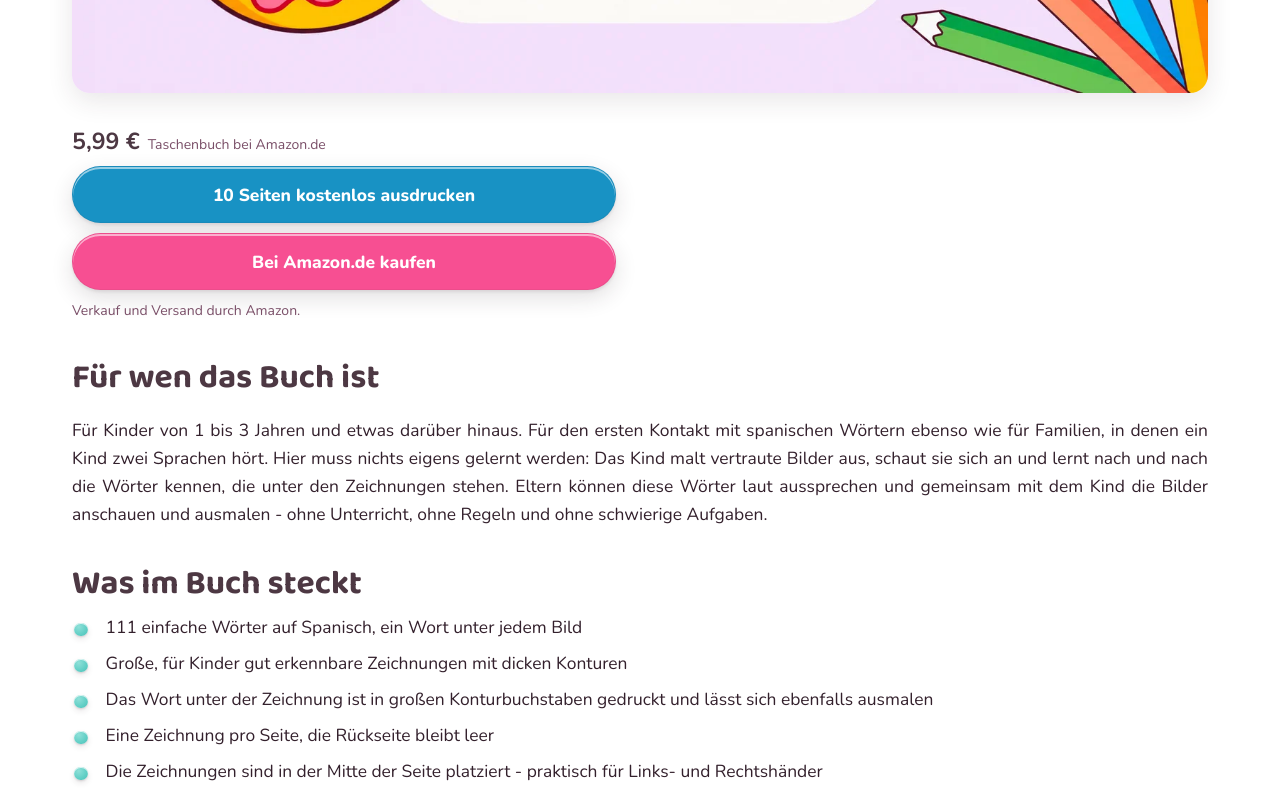
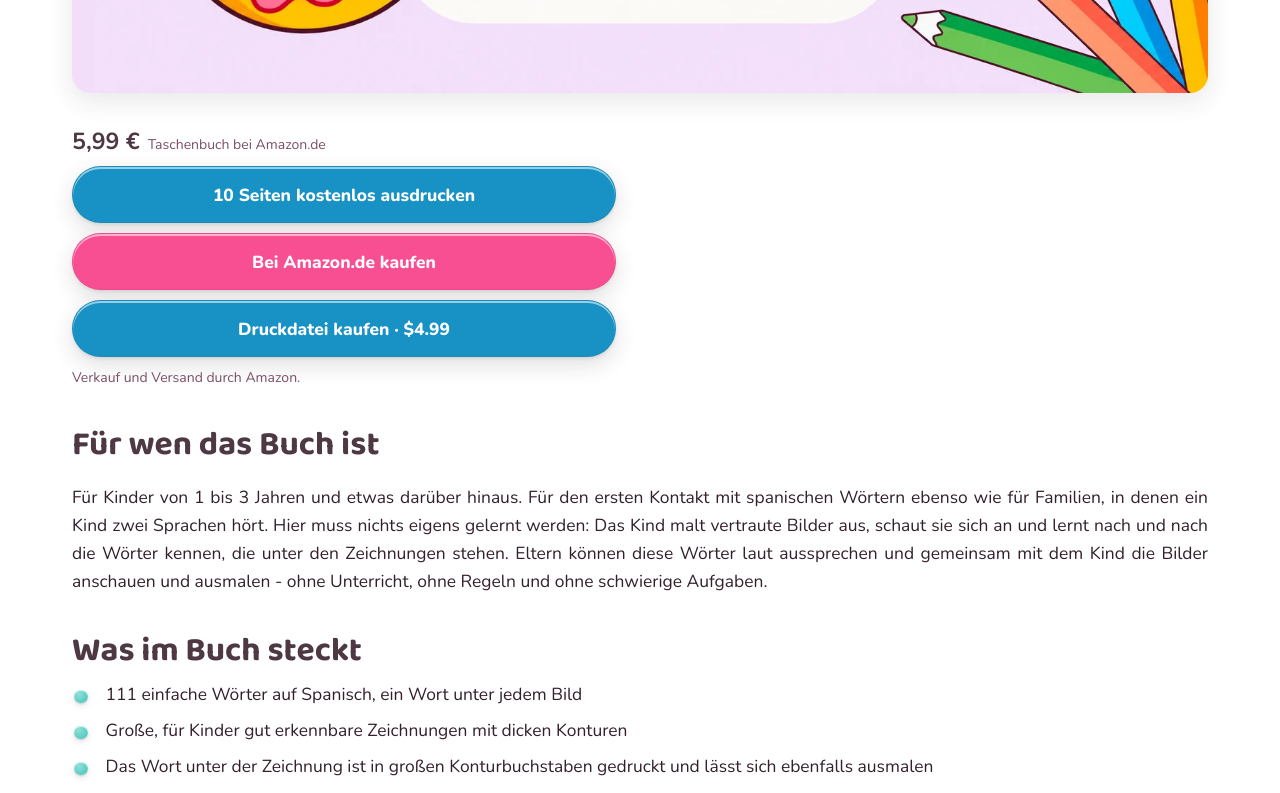
Before and after one commit to dm100usa-oss/toddler-coloring-book, a Next.js app: page /de/malbuch-erste-woerter-spanisch in a window 1280 px wide. Shown: the part 2800-3593 px from the top of the page. Built offline with nearby package versions, Linux system fonts and the light colour scheme.

Commit message:
Add files via upload

```diff
--- a/src/components/BuyPdf.tsx
+++ b/src/components/BuyPdf.tsx
@@ -19,18 +19,38 @@ import { PDF_PRICE_LABEL, pdfFormats } from "@/lib/pdfShop";
    Цена и название товара берутся на нашей стороне, в обработчике
    оплаты. Из браузера приходит только номер книги, размер листа, язык
    и адрес возврата: цене, присланной снаружи, доверять нельзя. */
+/** Надписи на кнопке. Страницы для стран не входят в языковую систему
+    сайта и держат свои слова у себя, поэтому текст сюда можно передать
+    отдельно. Если ничего не передали, берем из общего словаря. */
+export type PdfLabels = {
+  buyPdf: string;
+  pdfPickSize: string;
+  buyPdfLetter: string;
+  buyPdfA4: string;
+  pdfLetterHint: string;
+  pdfA4Hint: string;
+  pdfNote: string;
+};
+
 export function BuyPdf({
   lang,
   book,
   back,
+  labels,
 }: {
+  /** Язык, на котором открывается страница оплаты и уходит письмо.
+      У страниц для стран это язык издания: покупатель немецкой
+      страницы про английскую книгу получает английское письмо, потому
+      что и книга у него английская. */
   lang: UiLang;
   /** Номер книги в магазине. */
   book: string;
   /** Куда вернуть человека, если он передумал платить. */
   back: string;
+  /** Слова на языке страницы. Без них берутся из общего словаря. */
+  labels?: PdfLabels;
 }) {
-  const t = dictionaries[lang].sec;
+  const t = labels ?? dictionaries[lang].sec;
 
   return (
     <details className="buy-pdf">
--- a/src/components/EuroPage.tsx
+++ b/src/components/EuroPage.tsx
@@ -19,6 +19,8 @@ import {
 } from "@/data/euro";
 import { SITE_URL, PUBLISHER, ADDRESS, AUTHOR, CATALOG_URL, EURO_SHARE } from "@/lib/site";
 import { hasFreePage, freeCopyOf, freePath } from "@/data/free";
+import { BuyPdf } from "@/components/BuyPdf";
+import { hasPdf } from "@/lib/pdfShop";
 import { nb } from "@/lib/nobreak";
 
 /* Одна страница из восьми. Устроена так же, как страница книги
@@ -98,9 +100,7 @@ function Buy({ lang, ed }: { lang: EuroLang; ed: EditionLang }) {
           потом купить книгу целиком.
 
           Бесплатная кнопка ведет не наружу, а вниз по этой же странице,
-          к десяти листам из книги. Раньше здесь стоял адрес страницы
-          с файлом на Wix: она английская и в долларах, и человек
-          попадал не туда, куда шел. */}
+          к десяти листам из книги. */}
       <a className="btn btn--sky" href="#gratis">
         {u.buyFree}
       </a>
@@ -112,6 +112,31 @@ function Buy({ lang, ed }: { lang: EuroLang; ed: EditionLang }) {
       >
         {u.buyAmazon}
       </a>
+      {/* Файл для печати. Бумажную книгу в этих странах ждут несколько
+          дней, а иногда ее нет в наличии вовсе, файл приходит через
+          минуту. Раньше кнопки здесь не было: она вела в старый магазин
+          на Wix, английский и в долларах. Теперь магазин свой, и Stripe
+          сам показывает покупателю его валюту и налог его страны.
+
+          Язык оплаты и письма берется по изданию, а не по стране:
+          у немца, купившего английскую книгу, и книга английская,
+          и письмо к ней должно быть английским. */}
+      {hasPdf(editions[ed].pdfId) ? (
+        <BuyPdf
+          lang={ed}
+          book={editions[ed].pdfId!}
+          back={euroPath(lang, ed)}
+          labels={{
+            buyPdf: u.buyPdf,
+            pdfPickSize: u.pdfPickSize,
+            buyPdfLetter: u.buyPdfLetter,
+            buyPdfA4: u.buyPdfA4,
+            pdfLetterHint: u.pdfLetterHint,
+            pdfA4Hint: u.pdfA4Hint,
+            pdfNote: u.pdfNote,
+          }}
+        />
+      ) : null}
     </p>
   );
 }
--- a/src/data/euro.ts
+++ b/src/data/euro.ts
@@ -181,6 +181,21 @@ export type EuroUi = {
   faq: string;
   buyAmazon: string;
   buyFree: string;
+  /* Покупка файла для печати. Раньше на этих страницах кнопки файла
+     не было: она вела в старый магазин на Wix, английский и в долларах,
+     и человек попадал не туда, куда шел. Теперь магазин свой, Stripe
+     сам показывает покупателю его валюту и считает налог его страны,
+     поэтому кнопка вернулась.
+
+     Бумажную книгу в Европе ждут несколько дней, а иногда ее нет
+     в наличии вовсе. Файл приходит через минуту. */
+  buyPdf: string;
+  pdfPickSize: string;
+  buyPdfLetter: string;
+  buyPdfA4: string;
+  pdfLetterHint: string;
+  pdfA4Hint: string;
+  pdfNote: string;
   priceLabel: string;
   buyNote: string;
   /** Блок с десятью листами из книги. */
@@ -228,6 +243,14 @@ export const euroUi: Record<EuroLang, EuroUi> = {
     criticTitle: "Was eine unabhängige Rezensentin schrieb",
     faq: "Häufige Fragen",
     buyAmazon: "Bei Amazon.de kaufen",
+    buyPdf: "Druckdatei kaufen",
+    pdfPickSize: "Auf welchem Papierformat drucken Sie?",
+    buyPdfLetter: "Letter, 8.5 x 11 in",
+    buyPdfA4: "A4",
+    pdfLetterHint: "Übliches Papier in den USA und Kanada",
+    pdfA4Hint: "Übliches Papier in Deutschland und Europa",
+    pdfNote:
+      "Sie bezahlen hier, und der Link kommt direkt nach dem Kauf per E-Mail. Zu Hause so oft ausdrucken, wie Sie möchten.",
     buyFree: "10 Seiten kostenlos ausdrucken",
     priceLabel: "Taschenbuch bei Amazon.de",
     buyNote: "Verkauf und Versand durch Amazon.",
@@ -265,6 +288,14 @@ export const euroUi: Record<EuroLang, EuroUi> = {
     criticTitle: "Ce qu'en a dit une critique indépendante",
     faq: "Questions fréquentes",
     buyAmazon: "Acheter sur Amazon.fr",
+    buyPdf: "Acheter le fichier à imprimer",
+    pdfPickSize: "Sur quel format de papier imprimez-vous ?",
+    buyPdfLetter: "Letter, 8.5 x 11 in",
+    buyPdfA4: "A4",
+    pdfLetterHint: "Papier courant aux États-Unis et au Canada",
+    pdfA4Hint: "Papier courant en France et en Europe",
+    pdfNote:
+      "Le paiement se fait ici et le lien arrive par e-mail juste après l'achat. À imprimer chez vous autant de fois que vous voulez.",
     buyFree: "Imprimer 10 pages gratuitement",
     priceLabel: "broché sur Amazon.fr",
     buyNote: "Vendu et expédié par Amazon.",
@@ -303,6 +334,14 @@ export const euroUi: Record<EuroLang, EuroUi> = {
     criticTitle: "Wat een onafhankelijke recensent schreef",
     faq: "Veelgestelde vragen",
     buyAmazon: "Kopen op Amazon.nl",
+    buyPdf: "Printbestand kopen",
+    pdfPickSize: "Op welk papierformaat print u?",
+    buyPdfLetter: "Letter, 8.5 x 11 in",
+    buyPdfA4: "A4",
+    pdfLetterHint: "Gebruikelijk papier in de VS en Canada",
+    pdfA4Hint: "Gebruikelijk papier in Nederland en Europa",
+    pdfNote:
+      "U betaalt hier en de link komt meteen na de aankoop per e-mail. Thuis zo vaak printen als u wilt.",
     buyFree: "Print 10 pagina's gratis",
     priceLabel: "paperback op Amazon.nl",
     buyNote: "Verkocht en verzonden door Amazon.",
@@ -340,6 +379,14 @@ export const euroUi: Record<EuroLang, EuroUi> = {
     criticTitle: "Co napisała niezależna recenzentka",
     faq: "Najczęstsze pytania",
     buyAmazon: "Kup na Amazon.pl",
+    buyPdf: "Kup plik do druku",
+    pdfPickSize: "Na jakim formacie papieru drukujesz?",
+    buyPdfLetter: "Letter, 8.5 x 11 in",
+    buyPdfA4: "A4",
+    pdfLetterHint: "Zwykły papier w USA i Kanadzie",
+    pdfA4Hint: "Zwykły papier w Polsce i Europie",
+    pdfNote:
+      "Płacisz tutaj, a link przychodzi e-mailem zaraz po zakupie. Drukuj w domu tyle razy, ile potrzebujesz.",
     buyFree: "Wydrukuj 10 stron za darmo",
     priceLabel: "oprawa miękka na Amazon.pl",
     buyNote: "Sprzedaż i wysyłka przez Amazon.",
@@ -385,6 +432,14 @@ export const euroUi: Record<EuroLang, EuroUi> = {
     criticTitle: "Recensione indipendente",
     faq: "Domande frequenti",
     buyAmazon: "Acquista su Amazon.it",
+    buyPdf: "Acquista il file da stampare",
+    pdfPickSize: "Su quale formato di carta stampi?",
+    buyPdfLetter: "Letter, 8.5 x 11 in",
+    buyPdfA4: "A4",
+    pdfLetterHint: "Carta abituale negli Stati Uniti e in Canada",
+    pdfA4Hint: "Carta abituale in Italia e in Europa",
+    pdfNote:
+      "Il pagamento avviene qui e il link arriva per e-mail subito dopo l'acquisto. Da stampare a casa tutte le volte che vuoi.",
     buyFree: "Stampa 10 pagine gratis",
     priceLabel: "copertina flessibile su Amazon.it",
     buyNote: "Venduto e spedito da Amazon.",
@@ -423,6 +478,14 @@ export const euroUi: Record<EuroLang, EuroUi> = {
     criticTitle: "Reseña independiente",
     faq: "Preguntas frecuentes",
     buyAmazon: "Comprar en Amazon.es",
+    buyPdf: "Comprar el archivo para imprimir",
+    pdfPickSize: "¿En qué tamaño de papel imprime?",
+    buyPdfLetter: "Carta, 8.5 x 11 in",
+    buyPdfA4: "A4",
+    pdfLetterHint: "Papel habitual en Estados Unidos y Canadá",
+    pdfA4Hint: "Papel habitual en España y Europa",
+    pdfNote:
+      "El pago se hace aquí y el enlace llega por correo justo después de la compra. Se puede imprimir en casa tantas veces como haga falta.",
     buyFree: "Imprime 10 páginas gratis",
     priceLabel: "tapa blanda en Amazon.es",
     buyNote: "Venta y envío por Amazon.",
@@ -474,6 +537,14 @@ export const euroUi: Record<EuroLang, EuroUi> = {
     criticTitle: "Independent review",
     faq: "Frequently asked questions",
     buyAmazon: "Buy on Amazon.ca",
+    buyPdf: "Get the printable file",
+    pdfPickSize: "Which paper size do you print on?",
+    buyPdfLetter: "Letter, 8.5 x 11 in",
+    buyPdfA4: "A4",
+    pdfLetterHint: "Standard paper in Canada and the US",
+    pdfA4Hint: "Standard paper in Europe and most other countries",
+    pdfNote:
+      "You pay here, and the link arrives by email right after checkout. Print it at home as many times as you need.",
     buyFree: "Print 10 pages for free",
     priceLabel: "paperback on Amazon.ca",
     buyNote: "Sold and shipped by Amazon.",
```
